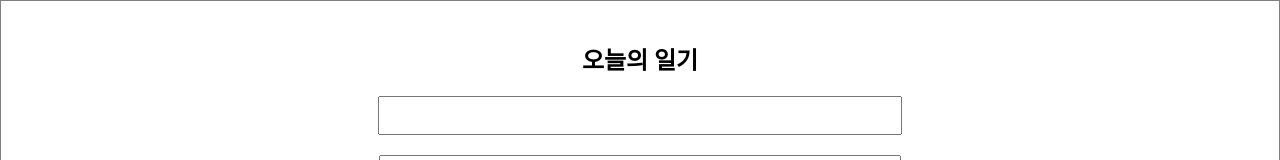
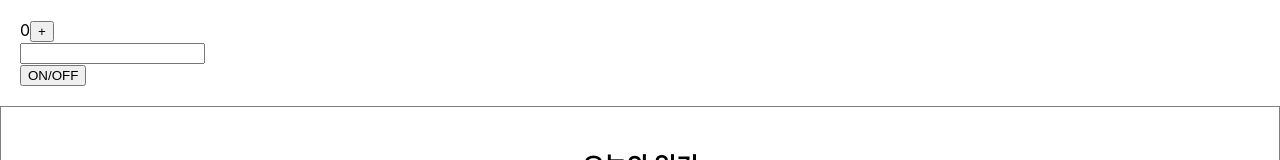
Before and after one commit to kyungseob7/simpleDiary, a React (Create React App) app: page / in a window 1280 px wide. Shown: the top 160 px of the page. Built offline with nearby package versions, Linux system fonts and the light colour scheme.

Commit message:
[✨feat] Mount, Update, Unmount 원리 파일 만들어서 실습

```diff
--- a/src/App.js
+++ b/src/App.js
@@ -2,6 +2,7 @@
 import "./App.css";
 import DiaryEditor from "./DiaryEditor";
 import DiaryList from "./DiaryList";
+import Lifecycle from "./Lifecycle";
 
 function App() {
   const [data, setData] = useState([]);
@@ -37,6 +38,7 @@
 
   return (
     <div className="App">
+      <Lifecycle />
       <DiaryEditor onCreate={onCreate} />
       <DiaryList onEdit={onEdit} onRemove={onRemove} diaryList={data} />
     </div>
--- /dev/null
+++ b/src/Lifecycle.js
@@ -0,0 +1,54 @@
+import React, { useEffect, useState } from "react";
+
+const UnmountTest = () => {
+  useEffect(() => {
+    console.log("Mount!");
+
+    return () => {
+      // Unmount 시점에 실행하게 됨
+      console.log("Unmount!");
+    };
+  }, []);
+
+  return <div>Unmount Testing Component</div>;
+};
+
+const Lifecycle = () => {
+  const [count, setCount] = useState(0);
+  const [text, setText] = useState("");
+  const [isVisible, setIsVisible] = useState(false);
+  const toggle = () => setIsVisible(!isVisible);
+
+  useEffect(() => {
+    console.log("Mount!");
+  }, []);
+  useEffect(() => {
+    console.log("Update!");
+  });
+  useEffect(() => {
+    console.log(`count is update : ${count}`);
+    if (count > 5) {
+      alert("count가 5를 초과했습니다 따라서 0으로 초기화합니다");
+      setCount(0);
+    }
+  }, [count]);
+  useEffect(() => {
+    console.log(`count is update : ${text}`);
+  }, [text]);
+
+  return (
+    <div style={{ padding: 20 }}>
+      <div>
+        {count}
+        <button onClick={() => setCount(count + 1)}>+</button>
+      </div>
+      <div>
+        <input value={text} onChange={(e) => setText(e.target.value)} />
+      </div>
+      <button onClick={toggle}>ON/OFF</button>
+      {isVisible && <UnmountTest />}
+    </div>
+  );
+};
+
+export default Lifecycle;
```
